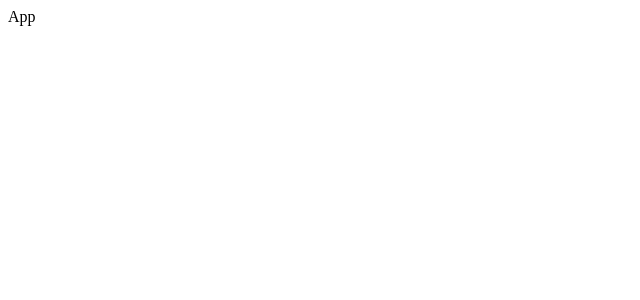
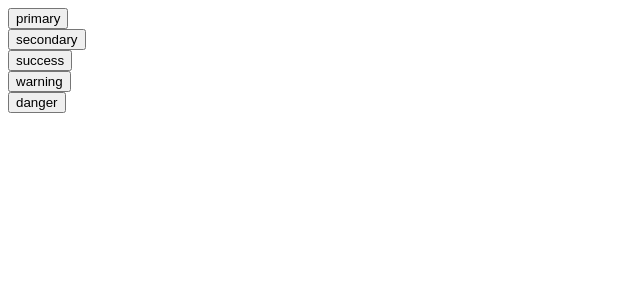
Before and after one commit to yechielklein/components, a React (Create React App) app: page / in a window 1280 px wide. Shown: the top 300 px of the page, without its empty margins (0-640 px from the left). Built offline with nearby package versions, Linux system fonts and the light colour scheme.

Commit message:
created Button component and installed prop-types

```diff
--- a/package.json
+++ b/package.json
@@ -6,6 +6,7 @@
 		"@testing-library/jest-dom": "^5.16.5",
 		"@testing-library/react": "^13.4.0",
 		"@testing-library/user-event": "^13.5.0",
+		"prop-types": "^15.8.1",
 		"react": "^18.2.0",
 		"react-dom": "^18.2.0",
 		"react-scripts": "5.0.1",
--- a/src/App.js
+++ b/src/App.js
@@ -1,7 +1,23 @@
+import Button from './Button';
+
 const App = () => {
 	return (
 		<div>
-			App
+			<div>
+				<Button primary>primary</Button>
+			</div>
+			<div>
+				<Button secondary>secondary</Button>
+			</div>
+			<div>
+				<Button success>success</Button>
+			</div>
+			<div>
+				<Button warning>warning</Button>
+			</div>
+			<div>
+				<Button danger>danger</Button>
+			</div>
 		</div>
 	);
 };
--- /dev/null
+++ b/src/Button.js
@@ -0,0 +1,39 @@
+const Button = ({
+	children,
+	primary,
+	secondary,
+	success,
+	warning,
+	danger,
+	outline,
+	rounded
+}) => {
+	return (
+		<button className="
+			bg-blue-500
+			text-white
+			px-3
+			py-1.5
+			border
+			border-blue-600
+		">
+			{children}
+		</button>
+	);
+};
+
+Button.propTypes = {
+	checkButtonVariation: ({
+		primary,
+		secondary,
+		success,
+		warning,
+		danger
+	}) => {
+		if (!!primary + !!secondary + !!success + !!warning + !!danger > 1) {
+			throw new Error('Button can only have one variation');
+		};
+	}
+};
+
+export default Button;
```
Also changed, not shown: 1 other file (tests, documents, lock files or other folders).
